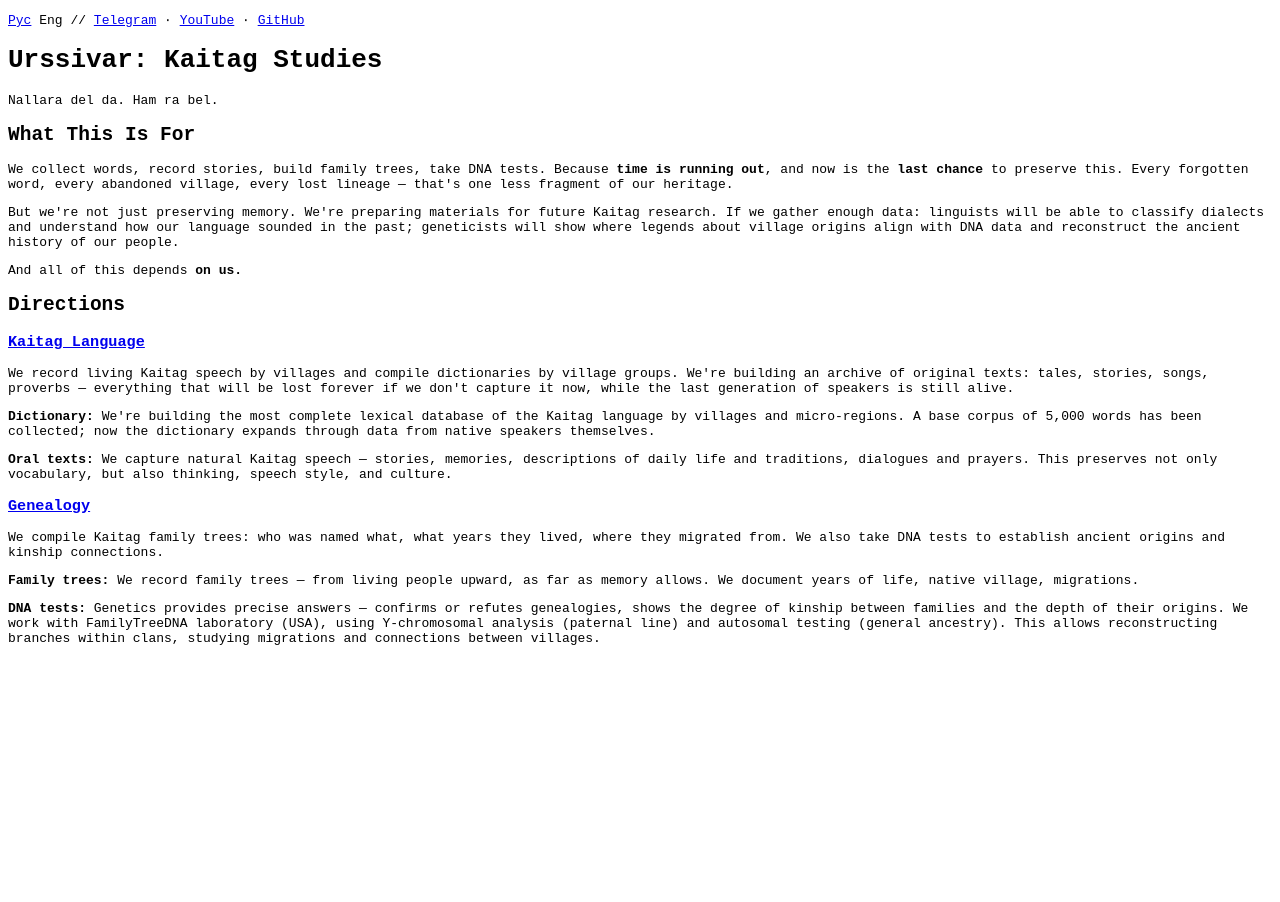
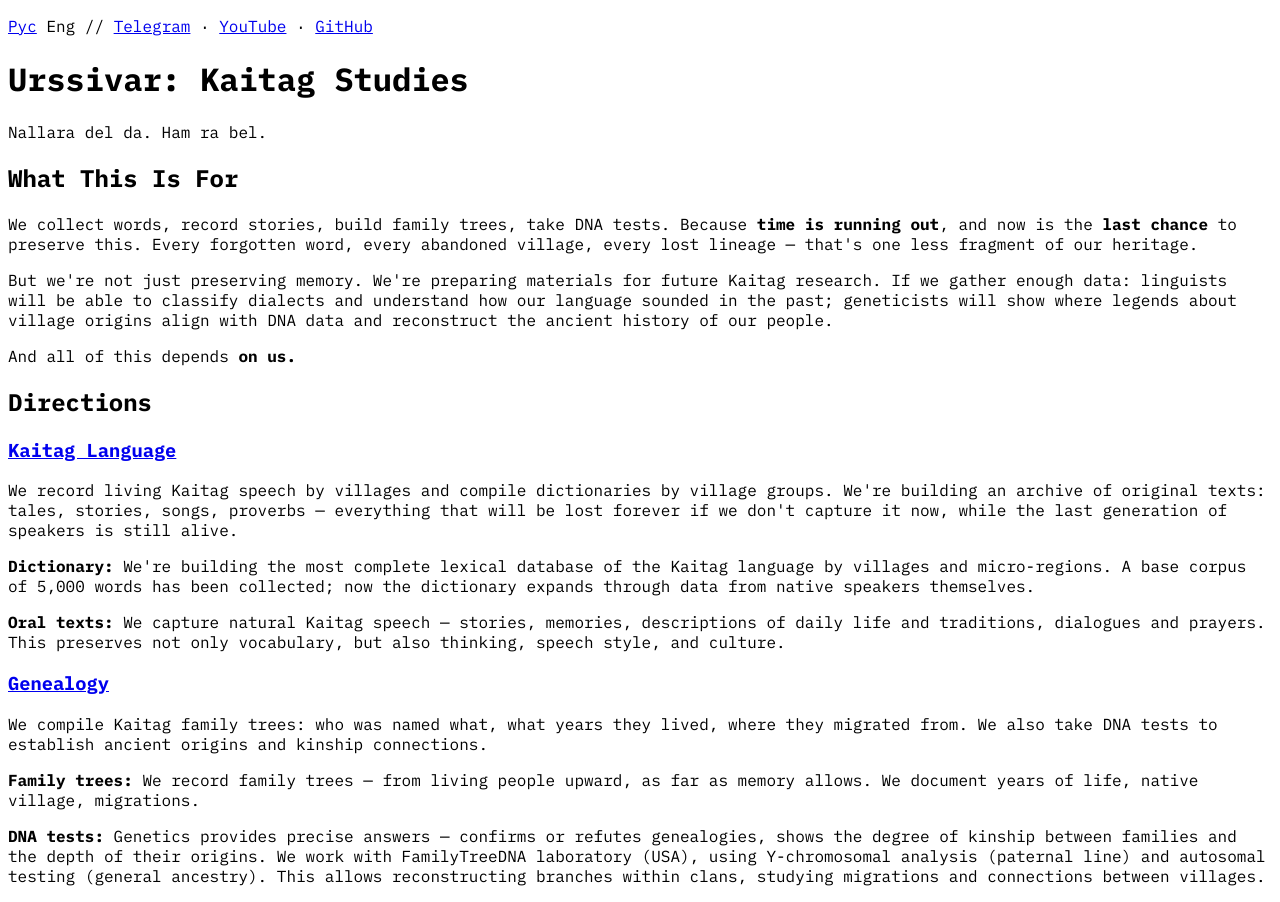
Before and after one commit to urssivar/urssivar, a Nuxt app: page / in a window 1280 px wide. Before the commit the page ends 800 px from the top, so only its background shows below. Built offline with nearby package versions, Linux system fonts and the light colour scheme.

Commit message:
Use better font

```diff
--- a/app/app.vue
+++ b/app/app.vue
@@ -6,7 +6,9 @@
 </template>
 
 <style lang="css">
+@import url('https://fonts.googleapis.com/css2?family=IBM+Plex+Mono:ital,wght@0,400;0,700;1,400;1,700&display=swap');
+
 * {
-  font-family: monospace;
+  font-family: "IBM Plex Mono", monospace;
 }
 </style>
```
